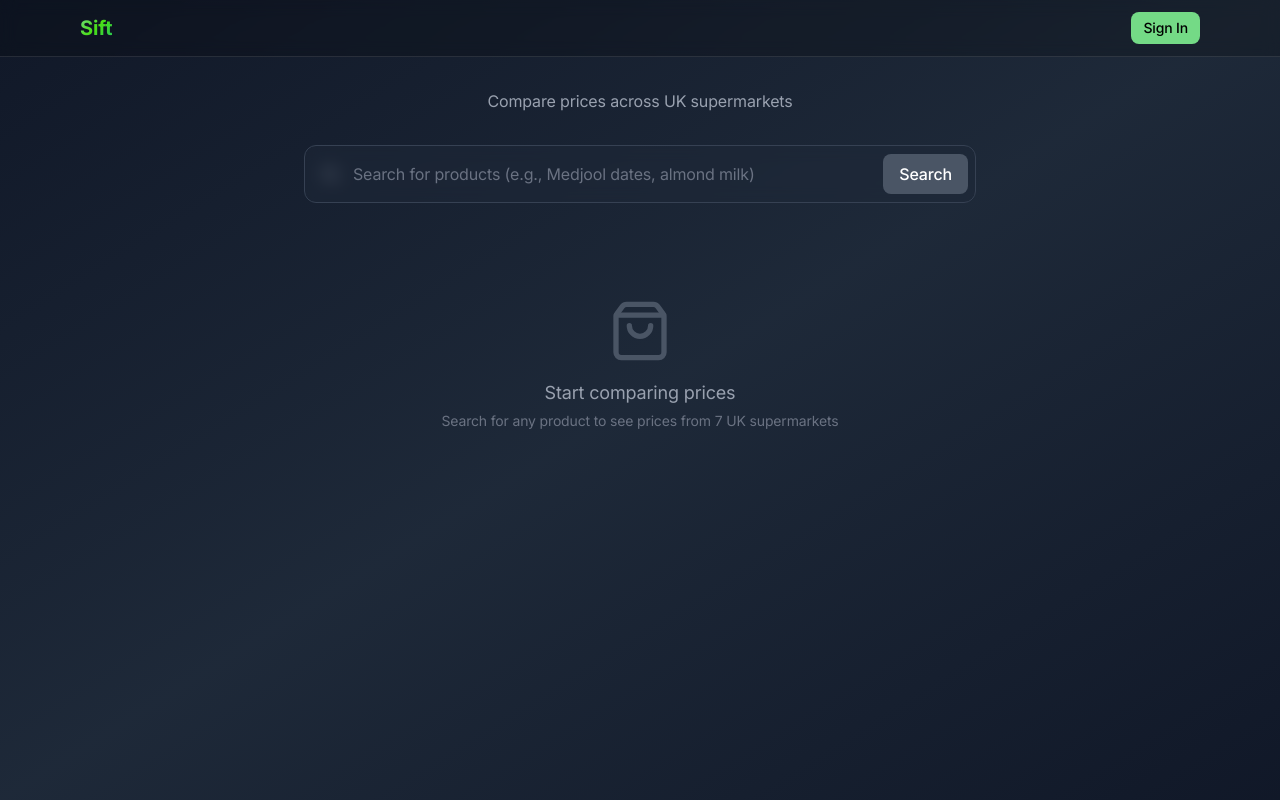
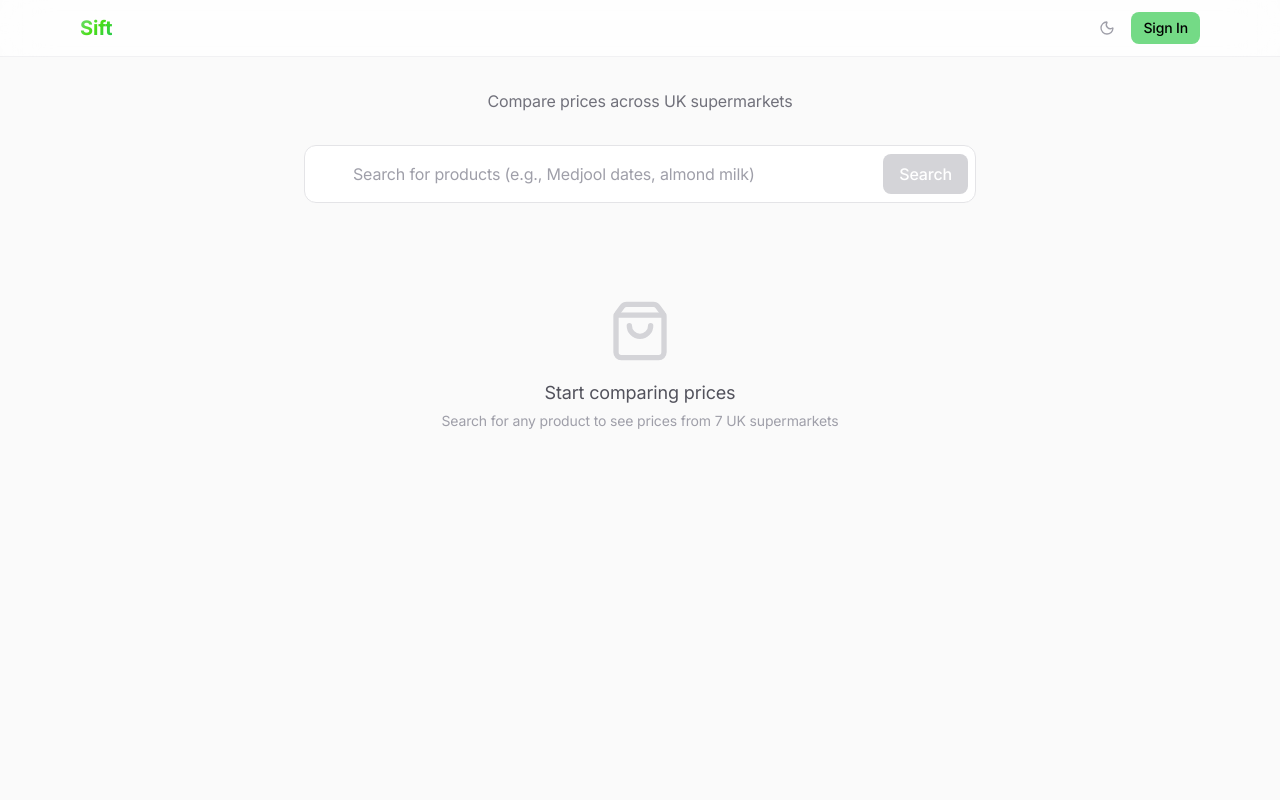
Before and after one commit to AlexanderBell-gh/Sift, a React (Vite) app: page / in a window 1280 px wide. Built offline with nearby package versions, Linux system fonts and the light colour scheme.

Commit message:
Updated theme to match old PriceTrackr look

```diff
--- a/index.html
+++ b/index.html
@@ -22,6 +22,13 @@
     <link rel="icon" type="image/png" sizes="196x196" href="/favicon-196x196.png" />
     <link rel="manifest" href="/site.webmanifest" />
     <meta name="viewport" content="width=device-width, initial-scale=1.0" />
+    <script>
+      (function() {
+        var saved = localStorage.getItem('sift_theme');
+        var dark = saved ? saved === 'dark' : window.matchMedia('(prefers-color-scheme: dark)').matches;
+        if (dark) document.documentElement.classList.add('dark');
+      })();
+    </script>
     <title>Sift - UK Grocery Price Comparison</title>
   </head>
   <body>
--- a/src/App.tsx
+++ b/src/App.tsx
@@ -1,11 +1,13 @@
 import { Routes, Route, Navigate } from 'react-router-dom';
 import { AuthProvider } from './contexts/AuthContext';
+import { ThemeProvider } from './contexts/ThemeContext';
 import SearchPage from './components/SearchPage';
 import AuthPage from './components/AuthPage';
 import WatchlistPage from './components/WatchlistPage';
 
 function App() {
   return (
+    <ThemeProvider>
       <AuthProvider>
         <Routes>
           <Route path="/" element={<SearchPage />} />
@@ -14,6 +16,7 @@ function App() {
           <Route path="*" element={<Navigate to="/" replace />} />
         </Routes>
       </AuthProvider>
+    </ThemeProvider>
   );
 }
 
--- a/src/components/NavHeader.tsx
+++ b/src/components/NavHeader.tsx
@@ -1,6 +1,7 @@
 import { useNavigate } from 'react-router-dom';
-import { BookmarkCheck, LogOut, ArrowLeft } from 'lucide-react';
+import { BookmarkCheck, LogOut, ArrowLeft, Sun, Moon } from 'lucide-react';
 import { useAuth } from '../contexts/AuthContext';
+import { useTheme } from '../hooks/useTheme';
 
 interface NavHeaderProps {
   title?: string;
@@ -9,27 +10,35 @@ interface NavHeaderProps {
 
 export default function NavHeader({ title = 'Sift', showBack = false }: NavHeaderProps) {
   const { token, user, logout } = useAuth();
+  const { isDark, toggle } = useTheme();
   const navigate = useNavigate();
 
   return (
-    <div className="border-b border-white/10 bg-black/20 backdrop-blur-sm">
+    <div className="border-b border-zinc-200/50 dark:border-white/10 bg-white/70 dark:bg-black/20 backdrop-blur-xl sticky top-0 z-50">
       <div className="max-w-6xl mx-auto px-4 py-3 flex items-center justify-between">
         <div className="flex items-center gap-3">
           {showBack && (
             <button
               onClick={() => navigate('/')}
-              className="p-1.5 rounded-lg text-zinc-400 hover:text-white hover:bg-white/5 transition-colors"
+              className="p-1.5 rounded-lg text-zinc-400 hover:text-zinc-900 dark:hover:text-white hover:bg-zinc-100 dark:hover:bg-white/5 transition-colors"
             >
               <ArrowLeft className="w-5 h-5" />
             </button>
           )}
           <span className="text-xl font-bold gradient-text">{title}</span>
         </div>
-        <div className="flex items-center gap-3">
+        <div className="flex items-center gap-2">
+          <button
+            onClick={toggle}
+            className="p-2 rounded-lg text-zinc-400 hover:text-zinc-900 dark:hover:text-white hover:bg-zinc-100 dark:hover:bg-white/5 transition-colors"
+            title={isDark ? 'Light mode' : 'Dark mode'}
+          >
+            {isDark ? <Sun className="w-4 h-4" /> : <Moon className="w-4 h-4" />}
+          </button>
           {token && (
             <button
               onClick={() => navigate('/watchlist')}
-              className="flex items-center gap-1.5 px-3 py-1.5 rounded-lg text-sm text-zinc-300 hover:text-white hover:bg-white/5 transition-colors"
+              className="flex items-center gap-1.5 px-3 py-1.5 rounded-lg text-sm text-zinc-600 dark:text-zinc-300 hover:text-zinc-900 dark:hover:text-white hover:bg-zinc-100 dark:hover:bg-white/5 transition-colors"
             >
               <BookmarkCheck className="w-4 h-4" />
               Watchlist
@@ -37,10 +46,10 @@ export default function NavHeader({ title = 'Sift', showBack = false }: NavHeade
           )}
           {token ? (
             <div className="flex items-center gap-2">
-              <span className="text-sm text-zinc-400">{user?.username}</span>
+              <span className="text-sm text-zinc-500 dark:text-zinc-400">{user?.username}</span>
               <button
                 onClick={() => { logout(); navigate('/'); }}
-                className="p-1.5 rounded-lg text-zinc-400 hover:text-white hover:bg-white/5 transition-colors"
+                className="p-1.5 rounded-lg text-zinc-400 hover:text-zinc-900 dark:hover:text-white hover:bg-zinc-100 dark:hover:bg-white/5 transition-colors"
                 title="Sign Out"
               >
                 <LogOut className="w-4 h-4" />
--- a/src/components/SearchPage.tsx
+++ b/src/components/SearchPage.tsx
@@ -64,28 +64,28 @@ export default function SearchPage() {
   }
 
   return (
-    <div className="min-h-screen bg-gradient-to-br from-gray-900 via-gray-800 to-gray-900">
+    <div className="min-h-screen bg-zinc-50 dark:bg-[#0A0A0A]">
       <NavHeader />
 
       <div className="max-w-6xl mx-auto px-4 py-8">
         <div className="text-center mb-8">
-          <p className="text-gray-400">Compare prices across UK supermarkets</p>
+          <p className="text-zinc-500 dark:text-gray-400">Compare prices across UK supermarkets</p>
         </div>
 
         <form onSubmit={handleSearch} className="max-w-2xl mx-auto mb-8">
           <div className="relative">
-            <Search className="absolute left-4 top-1/2 -translate-y-1/2 w-5 h-5 text-gray-400" />
+            <Search className="absolute left-4 top-1/2 -translate-y-1/2 w-5 h-5 text-zinc-400" />
             <input
               type="text"
               value={query}
               onChange={(e) => setQuery(e.target.value)}
               placeholder="Search for products (e.g., Medjool dates, almond milk)"
-              className="w-full pl-12 pr-24 py-4 bg-gray-800/50 border border-gray-700 rounded-xl text-white placeholder-gray-500 focus:outline-none focus:ring-2 focus:ring-emerald-500 focus:border-transparent backdrop-blur-sm"
+              className="w-full pl-12 pr-24 py-4 bg-white dark:bg-white/5 border border-zinc-200 dark:border-white/10 rounded-xl text-zinc-900 dark:text-white placeholder-zinc-400 dark:placeholder-zinc-500 focus:outline-none focus:ring-2 focus:ring-emerald-500 focus:border-transparent backdrop-blur-sm transition-colors"
             />
             <button
               type="submit"
               disabled={loading || !query.trim()}
-              className="absolute right-2 top-1/2 -translate-y-1/2 px-4 py-2 bg-emerald-600 hover:bg-emerald-500 disabled:bg-gray-600 disabled:cursor-not-allowed rounded-lg text-white font-medium transition-colors"
+              className="absolute right-2 top-1/2 -translate-y-1/2 px-4 py-2 bg-emerald-600 hover:bg-emerald-500               disabled:bg-zinc-300 dark:disabled:bg-zinc-700 disabled:cursor-not-allowed rounded-lg text-white font-medium transition-colors"
             >
               {loading ? (
                 <Loader2 className="w-5 h-5 animate-spin" />
@@ -98,22 +98,22 @@ export default function SearchPage() {
 
         {error && (
           <div className="max-w-2xl mx-auto mb-6 p-4 bg-red-500/10 border border-red-500/20 rounded-lg">
-            <p className="text-red-400 text-sm">{error}</p>
+            <p className="text-red-500 dark:text-red-400 text-sm">{error}</p>
           </div>
         )}
 
         {loading && (
           <div className="flex flex-col items-center justify-center py-16">
             <Loader2 className="w-12 h-12 text-emerald-500 animate-spin mb-4" />
-            <p className="text-gray-400">Searching supermarkets...</p>
+            <p className="text-zinc-500 dark:text-gray-400">Searching supermarkets...</p>
           </div>
         )}
 
         {!loading && hasSearched && results.length === 0 && !error && (
           <div className="flex flex-col items-center justify-center py-16">
-            <ShoppingBag className="w-16 h-16 text-gray-600 mb-4" />
-            <p className="text-gray-400 text-lg">No products found</p>
-            <p className="text-gray-500 text-sm mt-1">Try a different search term</p>
+            <ShoppingBag className="w-16 h-16 text-zinc-300 dark:text-gray-600 mb-4" />
+            <p className="text-zinc-600 dark:text-gray-400 text-lg">No products found</p>
+            <p className="text-zinc-400 dark:text-gray-500 text-sm mt-1">Try a different search term</p>
           </div>
         )}
 
@@ -133,9 +133,9 @@ export default function SearchPage() {
 
         {!hasSearched && !loading && (
           <div className="flex flex-col items-center justify-center py-16">
-            <ShoppingBag className="w-16 h-16 text-gray-600 mb-4" />
-            <p className="text-gray-400 text-lg">Start comparing prices</p>
-            <p className="text-gray-500 text-sm mt-1">Search for any product to see prices from 7 UK supermarkets</p>
+            <ShoppingBag className="w-16 h-16 text-zinc-300 dark:text-gray-600 mb-4" />
+            <p className="text-zinc-600 dark:text-gray-400 text-lg">Start comparing prices</p>
+            <p className="text-zinc-400 dark:text-gray-500 text-sm mt-1">Search for any product to see prices from 7 UK supermarkets</p>
           </div>
         )}
       </div>
--- a/src/components/WatchlistPage.tsx
+++ b/src/components/WatchlistPage.tsx
@@ -39,7 +39,7 @@ export default function WatchlistPage() {
   }
 
   return (
-    <div className="min-h-screen bg-gradient-to-br from-gray-900 via-gray-800 to-gray-900">
+    <div className="min-h-screen bg-zinc-50 dark:bg-[#0A0A0A]">
       <NavHeader title="Watchlist" showBack />
 
       <div className="max-w-6xl mx-auto px-4 py-8">
@@ -51,9 +51,9 @@ export default function WatchlistPage() {
 
         {!loading && items.length === 0 && (
           <div className="flex flex-col items-center justify-center py-16">
-            <BookmarkCheck className="w-16 h-16 text-gray-600 mb-4" />
-            <p className="text-gray-400 text-lg">No pinned products</p>
-            <p className="text-gray-500 text-sm mt-1">Search and pin products to track them here</p>
+            <BookmarkCheck className="w-16 h-16 text-zinc-300 dark:text-gray-600 mb-4" />
+            <p className="text-zinc-600 dark:text-gray-400 text-lg">No pinned products</p>
+            <p className="text-zinc-400 dark:text-gray-500 text-sm mt-1">Search and pin products to track them here</p>
             <button
               onClick={() => navigate('/')}
               className="mt-4 px-4 py-2 bg-accent text-black font-medium rounded-xl hover:bg-accent-light transition-colors"
--- /dev/null
+++ b/src/contexts/ThemeContext.tsx
@@ -0,0 +1,31 @@
+import { createContext, useState, useEffect, type ReactNode } from 'react';
+
+export interface ThemeContextType {
+  isDark: boolean;
+  toggle: () => void;
+}
+
+export const ThemeContext = createContext<ThemeContextType>({ isDark: true, toggle: () => {} });
+
+export function ThemeProvider({ children }: { children: ReactNode }) {
+  const [isDark, setIsDark] = useState(() => {
+    const saved = localStorage.getItem('sift_theme');
+    if (saved) return saved === 'dark';
+    return window.matchMedia('(prefers-color-scheme: dark)').matches;
+  });
+
+  useEffect(() => {
+    document.documentElement.classList.toggle('dark', isDark);
+    localStorage.setItem('sift_theme', isDark ? 'dark' : 'light');
+  }, [isDark]);
+
+  function toggle() {
+    setIsDark(prev => !prev);
+  }
+
+  return (
+    <ThemeContext.Provider value={{ isDark, toggle }}>
+      {children}
+    </ThemeContext.Provider>
+  );
+}
--- /dev/null
+++ b/src/hooks/useTheme.ts
@@ -0,0 +1,7 @@
+import { useContext } from 'react';
+import { ThemeContext } from '../contexts/ThemeContext';
+import type { ThemeContextType } from '../contexts/ThemeContext';
+
+export function useTheme(): ThemeContextType {
+  return useContext(ThemeContext);
+}
```
Also changed, not shown: src/components/AuthPage.tsx (+4 -4 lines), src/components/SearchResultCard.tsx (+12 -12 lines), 1 other file (tests, documents, lock files or other folders). Lines whose indentation alone changed are shown as unchanged.
